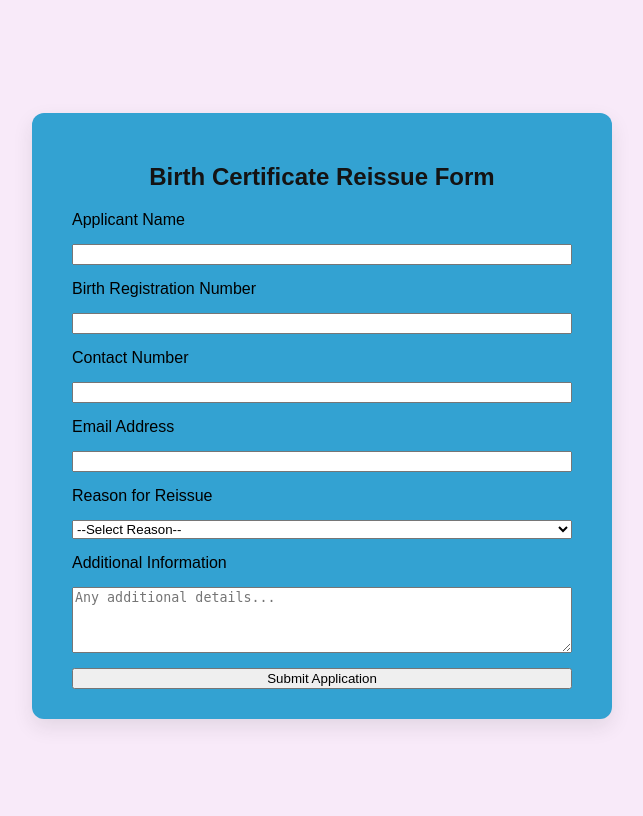
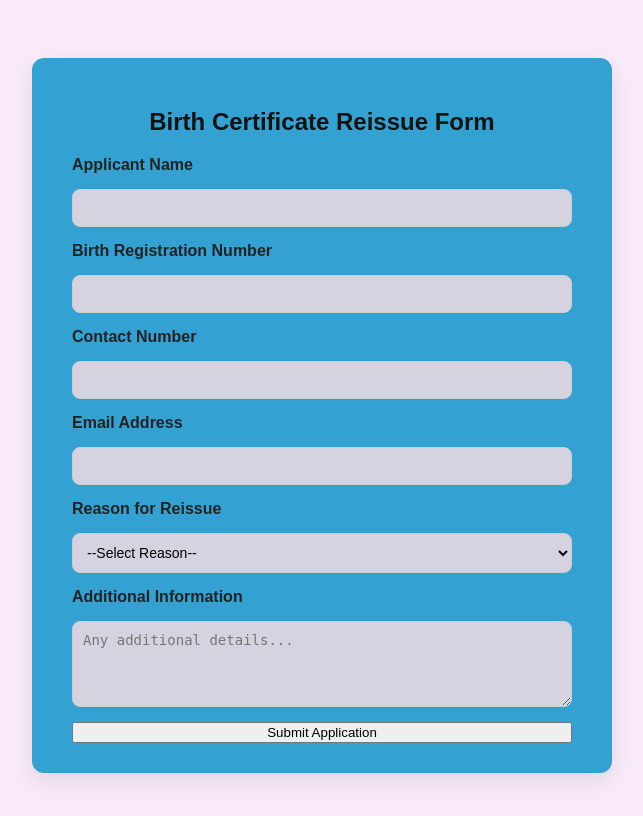
Before and after one commit to Saj1d-prompt/BirthRecordCommunicationSystem, a PHP site: page /reissue.html in a window 1280 px wide. Shown: the part 188-1004 px from the top of the page, without its empty margins (318-961 px from the left). Run offline with PHP 8.4, Linux system fonts and the light colour scheme.

Commit message:
reissue form

```diff
--- a/reissue.css
+++ b/reissue.css
@@ -34,3 +34,18 @@ body {
     flex-direction: column;
     gap: 15px;
 }
+
+.reissueForm label {
+    font-weight: bold;
+    color: #242324;
+}
+
+.reissueForm input,
+.reissueForm select,
+.reissueForm textarea {
+    padding: 10px;
+    border: 1px solid #ccc;
+    border-radius: 8px;
+    font-size: 14px;
+    background: #e1d7e3f0;
+}
```
